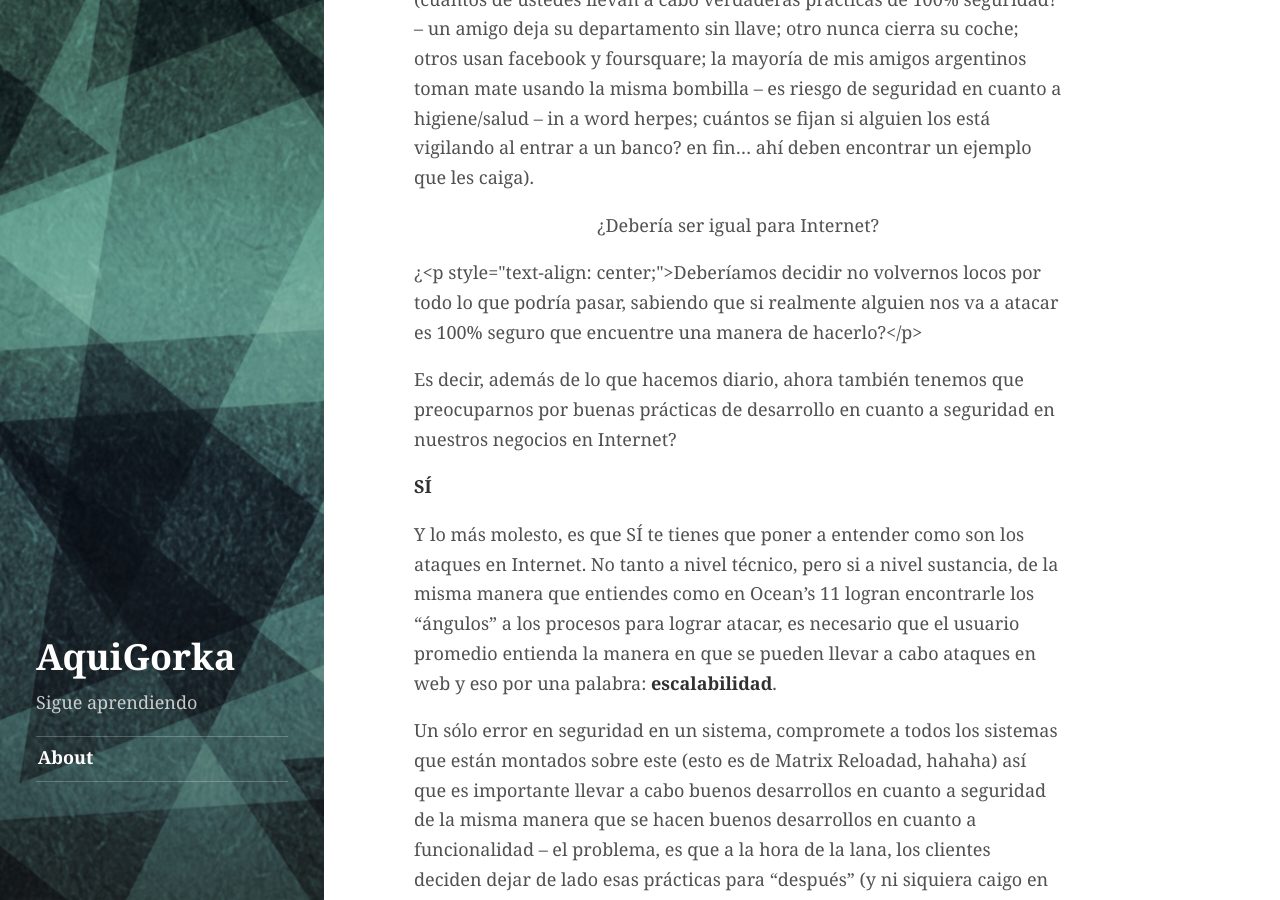
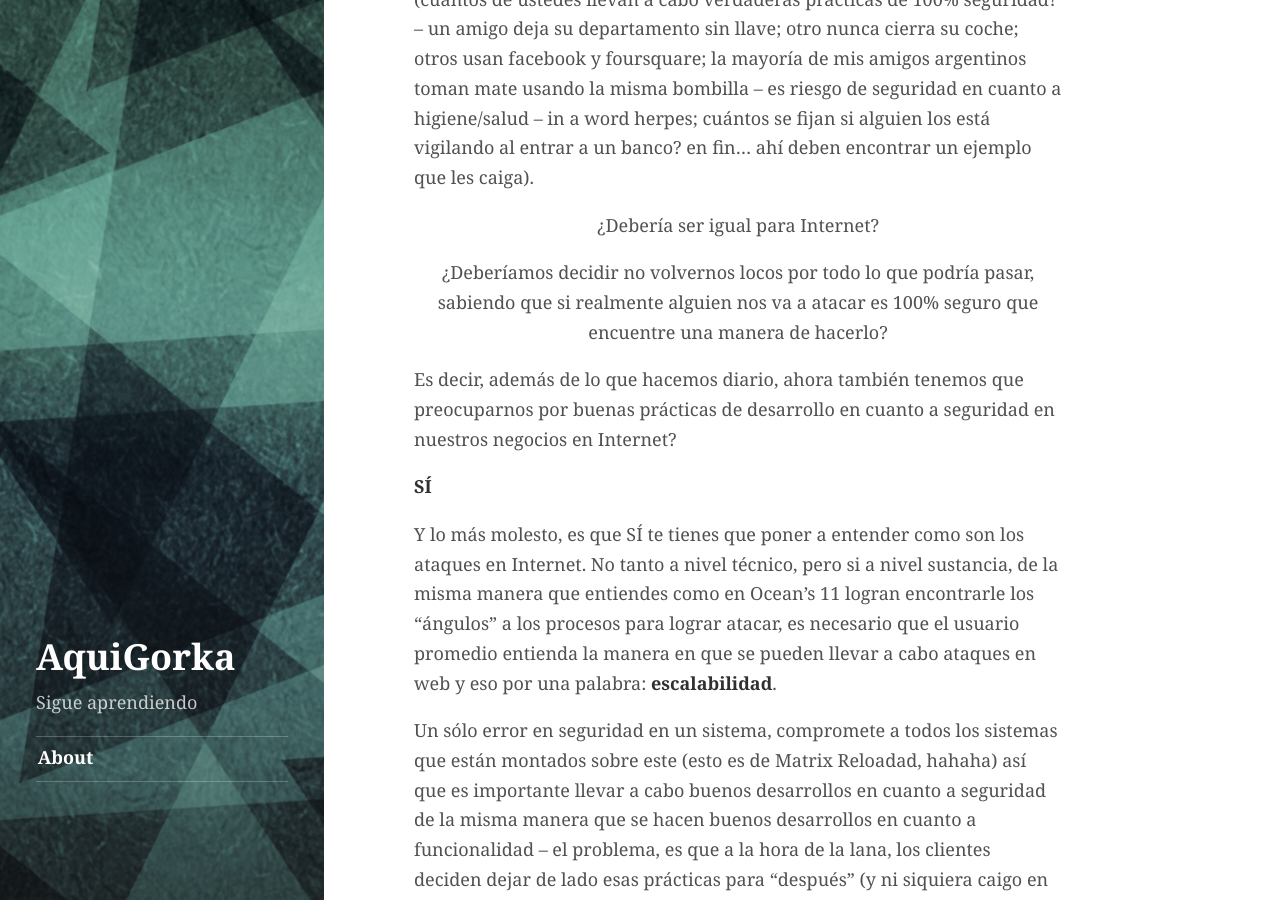
Before and after one commit to AquiGorka/aquigorka.github.io, a Jekyll site: the page built from _posts/2011-01-17-seguridad-en-desarrollos-en-internet.md, in a window 1280 px wide and 900 px high, scrolled down 1595 px. Built offline with Jekyll 4.4.1, drawn with Linux system fonts in a browser that asks for light colours.

Commit message:
Fixes typo

```diff
--- a/_posts/2011-01-17-seguridad-en-desarrollos-en-internet.md
+++ b/_posts/2011-01-17-seguridad-en-desarrollos-en-internet.md
@@ -26,7 +26,7 @@ Vivimos en un mundo en el que realmente si alguien quiere atacarte hay miles de
 
 <p style="text-align: center;">¿Debería ser igual para Internet?</p>
 
-¿<p style="text-align: center;">Deberíamos decidir no volvernos locos por todo lo que podría pasar, sabiendo que si realmente alguien nos va a atacar es 100% seguro que encuentre una manera de hacerlo?</p>
+<p style="text-align: center;">¿Deberíamos decidir no volvernos locos por todo lo que podría pasar, sabiendo que si realmente alguien nos va a atacar es 100% seguro que encuentre una manera de hacerlo?</p>
 
 Es decir, además de lo que hacemos diario, ahora también tenemos que preocuparnos por buenas prácticas de desarrollo en cuanto a seguridad en nuestros negocios en Internet?
 
```
